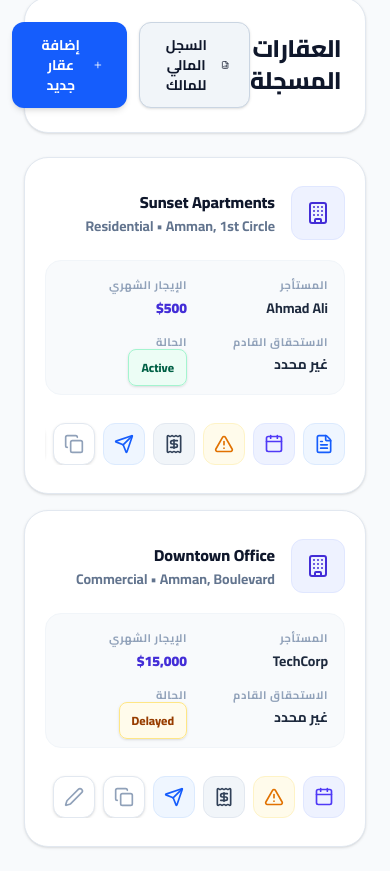
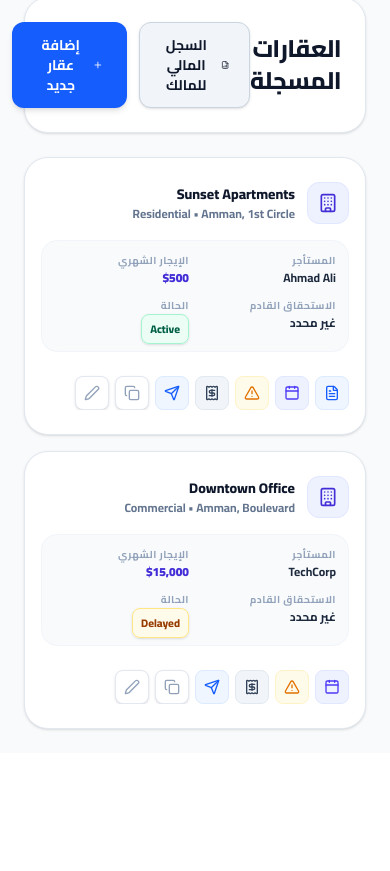
Before and after one commit to alhoulsy0/legal-property-management, a Next.js app: page /clients/1 in a window 390 px wide. Shown: the part 1013-1884 px from the top of the page. After the commit the page ends 1766 px from the top, so only its background shows below. Built offline with nearby package versions, Linux system fonts and the light colour scheme.

Commit message:
Scale down fonts and icons, make property row clickable

```diff
--- a/src/app/(dashboard)/clients/[id]/page.tsx
+++ b/src/app/(dashboard)/clients/[id]/page.tsx
@@ -535,40 +535,49 @@ export default function ClientProfilePage() {
           const isRentLate = rentDaysLeft !== null && rentDaysLeft < 0;
 
           return (
-          <div key={prop.id} className="bg-white rounded-3xl shadow-sm border border-slate-200 p-5 lg:p-0 lg:bg-transparent lg:rounded-none lg:shadow-none lg:border-0 lg:border-b lg:border-slate-200 lg:last:border-0 flex flex-col justify-between group transition-colors hover:bg-slate-50/50">
-            <div className="flex flex-col lg:flex-row lg:items-center justify-between gap-5 py-2 lg:py-4">
+          <div key={prop.id} className="bg-white rounded-3xl shadow-sm border border-slate-200 p-4 lg:p-0 lg:bg-transparent lg:rounded-none lg:shadow-none lg:border-0 lg:border-b lg:border-slate-200 lg:last:border-0 flex flex-col justify-between group transition-colors hover:bg-slate-50/50">
+            <div
+              className="flex flex-col lg:flex-row lg:items-center justify-between gap-4 py-2 lg:py-3 cursor-pointer"
+              onClick={() => {
+                if (showRentCyclesFor === prop.id || showIssuesFor === prop.id || showExpensesFor === prop.id || showPayoutFor === prop.id) {
+                  setShowRentCyclesFor(null); setShowIssuesFor(null); setShowExpensesFor(null); setShowPayoutFor(null);
+                } else {
+                  setShowRentCyclesFor(prop.id);
+                }
+              }}
+            >
                {/* Info Col */}
-               <div className="flex items-center gap-4 w-full lg:w-1/4">
-                 <div className="p-3.5 bg-indigo-50 text-indigo-700 rounded-xl border border-indigo-100 shrink-0">
-                   <Building className="w-6 h-6" />
+               <div className="flex items-center gap-3 w-full lg:w-1/4">
+                 <div className="p-2.5 bg-indigo-50 text-indigo-700 rounded-xl border border-indigo-100 shrink-0">
+                   <Building className="w-5 h-5" />
                  </div>
                  <div className="min-w-0">
-                   <h3 className="text-base font-extrabold text-slate-900 truncate">{prop.name}</h3>
-                   <p className="text-sm font-bold text-slate-500 truncate mt-0.5">{prop.type} • {prop.location}</p>
+                   <h3 className="text-sm font-extrabold text-slate-900 truncate">{prop.name}</h3>
+                   <p className="text-xs font-bold text-slate-500 truncate mt-0.5">{prop.type} • {prop.location}</p>
                  </div>
                </div>
 
                {/* Stats Grid */}
-               <div className="grid grid-cols-2 md:grid-cols-4 gap-4 w-full lg:flex-1 bg-slate-50 lg:bg-transparent p-4 lg:p-0 rounded-2xl lg:rounded-none border border-slate-100 lg:border-0">
+               <div className="grid grid-cols-2 md:grid-cols-4 gap-3 w-full lg:flex-1 bg-slate-50 lg:bg-transparent p-3 lg:p-0 rounded-2xl lg:rounded-none border border-slate-100 lg:border-0">
                  <div>
-                   <p className="text-[11px] font-bold text-slate-400 mb-1 uppercase tracking-wider">المستأجر</p>
-                   <p className="text-sm font-bold text-slate-800 truncate">{prop.tenant}</p>
+                   <p className="text-[10px] font-bold text-slate-400 mb-0.5 uppercase tracking-wider">المستأجر</p>
+                   <p className="text-xs font-bold text-slate-800 truncate">{prop.tenant}</p>
                  </div>
                  <div>
-                   <p className="text-[11px] font-bold text-slate-400 mb-1 uppercase tracking-wider">الإيجار الشهري</p>
-                   <p className="text-sm font-black text-indigo-700">${prop.rentAmount?.toLocaleString() || prop.revenue?.toLocaleString()}</p>
+                   <p className="text-[10px] font-bold text-slate-400 mb-0.5 uppercase tracking-wider">الإيجار الشهري</p>
+                   <p className="text-xs font-black text-indigo-700">${prop.rentAmount?.toLocaleString() || prop.revenue?.toLocaleString()}</p>
                  </div>
                  <div>
-                    <p className="text-[11px] font-bold text-slate-400 mb-1 uppercase tracking-wider">الاستحقاق القادم</p>
-                    <p className={`text-sm font-bold ${isRentLate ? 'text-rose-600' : 'text-slate-800'}`}>
+                    <p className="text-[10px] font-bold text-slate-400 mb-0.5 uppercase tracking-wider">الاستحقاق القادم</p>
+                    <p className={`text-xs font-bold ${isRentLate ? 'text-rose-600' : 'text-slate-800'}`}>
                       {prop.nextRentDate || "غير محدد"}
-                      {isRentLate && <span className="ml-2 text-[10px] bg-rose-100 text-rose-700 px-2 py-0.5 rounded-md">متأخر</span>}
+                      {isRentLate && <span className="ml-1.5 text-[9px] bg-rose-100 text-rose-700 px-1.5 py-0.5 rounded-md">متأخر</span>}
                     </p>
                  </div>
                  <div className="flex items-center">
                     <div className="w-full">
-                      <p className="text-[11px] font-bold text-slate-400 mb-1 uppercase tracking-wider block lg:hidden">الحالة</p>
-                      <span className={`px-3 py-1.5 text-xs font-extrabold rounded-lg shadow-sm border whitespace-nowrap ${
+                      <p className="text-[10px] font-bold text-slate-400 mb-0.5 uppercase tracking-wider block lg:hidden">الحالة</p>
+                      <span className={`px-2 py-1 text-[11px] font-extrabold rounded-lg shadow-sm border whitespace-nowrap ${
                         prop.status === 'نشط' || prop.status === 'Active' ? 'bg-emerald-50 text-emerald-800 border-emerald-200' :
                         prop.status === 'متأخر' || prop.status === 'Delayed' ? 'bg-amber-50 text-amber-800 border-amber-200' :
                         prop.status === 'محجوز' ? 'bg-slate-800 text-white border-slate-900' :
@@ -581,32 +590,32 @@ export default function ClientProfilePage() {
                </div>
 
                {/* Actions Array */}
-               <div className="flex items-center gap-2 overflow-x-auto custom-scrollbar w-full lg:w-auto pt-2 lg:pt-0 justify-start lg:justify-end">
+               <div className="flex items-center gap-1.5 overflow-x-auto custom-scrollbar w-full lg:w-auto pt-2 lg:pt-0 justify-start lg:justify-end" onClick={e => e.stopPropagation()}>
                   {prop.documents && prop.documents.length > 0 && (
-                    <button onClick={() => handleDownload(prop.documents![0].name)} className="p-2.5 text-blue-600 bg-blue-50 hover:bg-blue-100 rounded-xl transition-colors border border-blue-100" title="تحميل المستندات">
-                      <FileText className="w-5 h-5" />
+                    <button onClick={() => handleDownload(prop.documents![0].name)} className="p-2 text-blue-600 bg-blue-50 hover:bg-blue-100 rounded-lg transition-colors border border-blue-100" title="تحميل المستندات">
+                      <FileText className="w-4 h-4" />
                     </button>
                   )}
-                  <button onClick={() => {setShowRentCyclesFor(showRentCyclesFor === prop.id ? null : prop.id); setShowIssuesFor(null); setShowExpensesFor(null); setShowPayoutFor(null);}} className={`p-2.5 rounded-xl transition-colors border ${showRentCyclesFor === prop.id ? 'bg-indigo-600 text-white border-indigo-700 shadow-md' : 'text-indigo-600 bg-indigo-50 hover:bg-indigo-100 border-indigo-100'}`} title="جدول الدفعات">
-                    <CalendarIcon className="w-5 h-5" />
+                  <button onClick={() => {setShowRentCyclesFor(showRentCyclesFor === prop.id ? null : prop.id); setShowIssuesFor(null); setShowExpensesFor(null); setShowPayoutFor(null);}} className={`p-2 rounded-lg transition-colors border ${showRentCyclesFor === prop.id ? 'bg-indigo-600 text-white border-indigo-700 shadow-md' : 'text-indigo-600 bg-indigo-50 hover:bg-indigo-100 border-indigo-100'}`} title="جدول الدفعات">
+                    <CalendarIcon className="w-4 h-4" />
                   </button>
-                  <button onClick={() => {setShowIssuesFor(showIssuesFor === prop.id ? null : prop.id); setShowRentCyclesFor(null); setShowExpensesFor(null); setShowPayoutFor(null);}} className={`p-2.5 rounded-xl transition-colors border ${showIssuesFor === prop.id ? 'bg-amber-600 text-white border-amber-700 shadow-md' : 'text-amber-600 bg-amber-50 hover:bg-amber-100 border-amber-100'}`} title="قضايا ومشاكل">
-                    <AlertTriangle className="w-5 h-5" />
+                  <button onClick={() => {setShowIssuesFor(showIssuesFor === prop.id ? null : prop.id); setShowRentCyclesFor(null); setShowExpensesFor(null); setShowPayoutFor(null);}} className={`p-2 rounded-lg transition-colors border ${showIssuesFor === prop.id ? 'bg-amber-600 text-white border-amber-700 shadow-md' : 'text-amber-600 bg-amber-50 hover:bg-amber-100 border-amber-100'}`} title="قضايا ومشاكل">
+                    <AlertTriangle className="w-4 h-4" />
                   </button>
-                  <button onClick={() => {setShowExpensesFor(showExpensesFor === prop.id ? null : prop.id); setShowRentCyclesFor(null); setShowIssuesFor(null); setShowPayoutFor(null);}} className={`p-2.5 rounded-xl transition-colors border ${showExpensesFor === prop.id ? 'bg-slate-900 text-white border-slate-900 shadow-md' : 'text-slate-700 bg-slate-100 hover:bg-slate-200 border-slate-200'}`} title="المصروفات">
-                    <Receipt className="w-5 h-5" />
+                  <button onClick={() => {setShowExpensesFor(showExpensesFor === prop.id ? null : prop.id); setShowRentCyclesFor(null); setShowIssuesFor(null); setShowPayoutFor(null);}} className={`p-2 rounded-lg transition-colors border ${showExpensesFor === prop.id ? 'bg-slate-900 text-white border-slate-900 shadow-md' : 'text-slate-700 bg-slate-100 hover:bg-slate-200 border-slate-200'}`} title="المصروفات">
+                    <Receipt className="w-4 h-4" />
                   </button>
-                  <button onClick={() => {setShowPayoutFor(showPayoutFor === prop.id ? null : prop.id); setShowRentCyclesFor(null); setShowExpensesFor(null); setShowIssuesFor(null);}} className={`p-2.5 rounded-xl transition-colors border ${showPayoutFor === prop.id ? 'bg-emerald-600 text-white border-emerald-700 shadow-md' : prop.payoutStatus === 'Paid to Landlord' ? 'bg-emerald-50 text-emerald-600 border-emerald-200' : 'text-blue-600 bg-blue-50 hover:bg-blue-100 border-blue-100'}`} title="تحويل للمالك">
-                    {prop.payoutStatus === 'Paid to Landlord' ? <CheckCircle2 className="w-5 h-5" /> : <Send className="w-5 h-5" />}
+                  <button onClick={() => {setShowPayoutFor(showPayoutFor === prop.id ? null : prop.id); setShowRentCyclesFor(null); setShowExpensesFor(null); setShowIssuesFor(null);}} className={`p-2 rounded-lg transition-colors border ${showPayoutFor === prop.id ? 'bg-emerald-600 text-white border-emerald-700 shadow-md' : prop.payoutStatus === 'Paid to Landlord' ? 'bg-emerald-50 text-emerald-600 border-emerald-200' : 'text-blue-600 bg-blue-50 hover:bg-blue-100 border-blue-100'}`} title="تحويل للمالك">
+                    {prop.payoutStatus === 'Paid to Landlord' ? <CheckCircle2 className="w-4 h-4" /> : <Send className="w-4 h-4" />}
                   </button>
 
-                  <div className="hidden lg:block w-px h-8 bg-slate-200 mx-2"></div>
+                  <div className="hidden lg:block w-px h-6 bg-slate-200 mx-1"></div>
 
-                  <button onClick={() => setConfirmAction({ type: 'duplicateProperty', payload: prop })} className="p-2.5 text-slate-400 hover:text-blue-600 bg-white hover:bg-blue-50 rounded-xl transition-colors border border-slate-200 shadow-sm" title="نسخ العقار">
-                    <Copy className="w-5 h-5" />
+                  <button onClick={() => setConfirmAction({ type: 'duplicateProperty', payload: prop })} className="p-2 text-slate-400 hover:text-blue-600 bg-white hover:bg-blue-50 rounded-lg transition-colors border border-slate-200 shadow-sm" title="نسخ العقار">
+                    <Copy className="w-4 h-4" />
                   </button>
-                  <button onClick={() => openEdit(prop)} className="p-2.5 text-slate-400 hover:text-slate-900 bg-white hover:bg-slate-100 rounded-xl transition-colors border border-slate-200 shadow-sm" title="تعديل">
-                    <Edit2 className="w-5 h-5" />
+                  <button onClick={() => openEdit(prop)} className="p-2 text-slate-400 hover:text-slate-900 bg-white hover:bg-slate-100 rounded-lg transition-colors border border-slate-200 shadow-sm" title="تعديل">
+                    <Edit2 className="w-4 h-4" />
                   </button>
                </div>
             </div>
```
